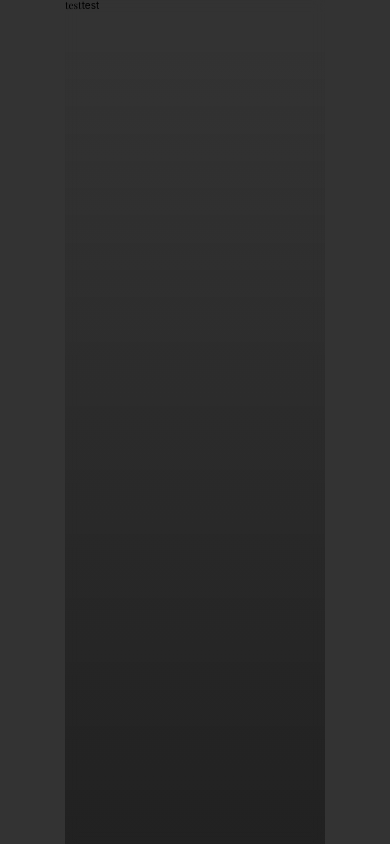
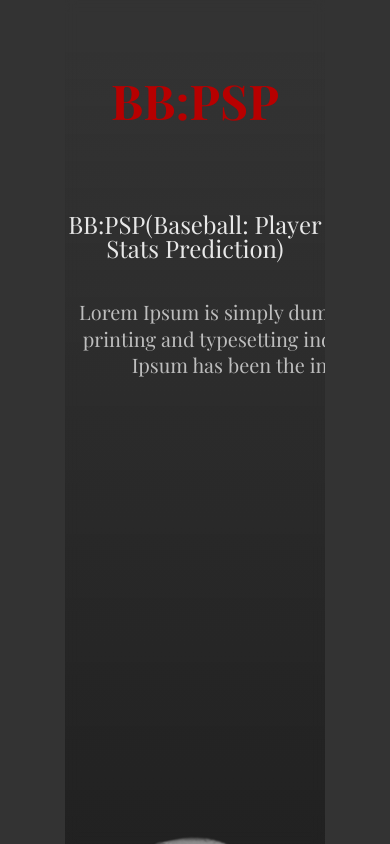
Before and after one commit to BB-PSP/BB-PSP-client, a Next.js app: page / in a window 390 px wide. Built offline with nearby package versions, Linux system fonts and the light colour scheme.

Commit message:
perf: :art: update media query

```diff
--- a/src/pages/index.tsx
+++ b/src/pages/index.tsx
@@ -3,7 +3,13 @@ import styled from 'styled-components';
 import { breakpoints } from '../styles/media';
 
 const Background = styled.div`
+  position: relative;
+  overflow: hidden;
   height: 100vh;
+  padding-top: 8vh;
+  text-align: center;
+  width: 66.66vw;
+  margin: 0 auto;
   background: linear-gradient(
     360deg,
     rgba(0, 0, 0, 0.37) -6.53%,
@@ -11,32 +17,101 @@ const Background = styled.div`
     rgba(51, 51, 51, 0) 94.15%
   );
   backdrop-filter: blur(6px);
+`;
+
+const Title = styled.p`
+  font-family: 'PlayfairDisplayBold';
   ${breakpoints.large} {
-    width: 66.66%;
-    margin: 0 auto;
-    font-size: 50px;
+    font-size: 1.6rem;
+    line-height: 2.13rem;
   }
-  ${breakpoints.medium} {
-    width: 66.66%;
-    margin: 0 auto;
-    font-size: 30px;
+  /* ${breakpoints.medium} {
+  } */
+  ${breakpoints.small} {
+    font-size: 3.2rem;
+    line-height: 4.27rem;
   }
+  color: #b70000;
+`;
+
+const SubTitle = styled.p`
+  font-family: 'PlayfairDisplayRegular';
+  color: #e8e8e8;
+  ${breakpoints.large} {
+    font-size: 0.6rem;
+    padding-top: 6.75vh;
+  }
+  /* ${breakpoints.medium} {
+    padding-top: 6.75vh;
+  } */
   ${breakpoints.small} {
-    width: 66.66%;
-    margin: 0 auto;
-    font-size: 10px;
+    font-size: 1.6rem;
+    padding-top: 5.33rem;
   }
 `;
 
-const Test = styled.span`
+const DescriptionBox = styled.div`
+  margin: 0 auto;
+  ${breakpoints.large} {
+    padding-top: 1.33rem;
+    width: 13.33rem;
+  }
+  /* ${breakpoints.medium} {
+    width: 25.8vw;
+  } */
+  ${breakpoints.small} {
+    padding-top: 2.66rem;
+    width: 26.66rem;
+  }
+`;
+
+const Description = styled.p`
   font-family: 'PlayfairDisplayRegular';
+  ${breakpoints.large} {
+    font-size: 0.66rem;
+    line-height: 0.89rem;
+  }
+  ${breakpoints.small} {
+    font-size: 1.33rem;
+    line-height: 1.77rem;
+  }
+  color: #bebebe;
+`;
+
+const HomeImageBox = styled.div`
+  height: 100%;
+  padding: 0 9.14vw;
+  opacity: 50%;
+  ${breakpoints.large} {
+    margin-top: 5.3vh;
+  }
+  ${breakpoints.medium} {
+    margin-top: 27vh;
+  }
+  ${breakpoints.small} {
+    margin-top: 53vh;
+  }
+`;
+
+const HomeImage = styled.img`
+  max-width: 100%;
+  height: auto;
 `;
 
 const Home: NextPage = () => {
   return (
     <Background>
-      <Test>test</Test>
-      <span>test</span>
+      <Title>BB:PSP</Title>
+      <SubTitle>BB:PSP(Baseball: Player Stats Prediction)</SubTitle>
+      <DescriptionBox>
+        <Description>
+          Lorem Ipsum is simply dummy text of the printing and typesetting
+          industry. Lorem Ipsum has been the industry's
+        </Description>
+      </DescriptionBox>
+      <HomeImageBox>
+        <HomeImage src="image/home.png" />
+      </HomeImageBox>
     </Background>
   );
 };
--- a/src/styles/GlobalStyle.ts
+++ b/src/styles/GlobalStyle.ts
@@ -1,8 +1,12 @@
 import { createGlobalStyle } from 'styled-components';
 import reset from 'styled-reset';
+import { breakpoints } from './media';
 
 const GlobalStyle = createGlobalStyle`
   ${reset}
+  html{
+    font-size: 10px;
+  }
   * {
     box-sizing: border-box;
   }
@@ -30,6 +34,21 @@ const GlobalStyle = createGlobalStyle`
     width: 100%;
     height: 100%;
   }
+  ${breakpoints.small} {
+    html {
+      font-size: 15px;
+    }
+  }
+  ${breakpoints.medium} {
+    html {
+      font-size: 20px;
+    }
+  }
+  ${breakpoints.large} {
+    html {
+      font-size: 30px;
+    }
+  }
 `;
 
 export default GlobalStyle;
--- a/src/styles/media.ts
+++ b/src/styles/media.ts
@@ -1,8 +1,8 @@
 // airbnb css-in-javascript naming guide
 const breakpoints = {
-  small: '@media (max-width: 639px)',
-  medium: '@media (max-width: 1047px)',
-  large: '@media (min-width: 1048px)',
+  small: '@media all and (max-width: 767px)',
+  medium: '@media all and (min-width: 768px) and (max-width: 1023px) ',
+  large: '@media all and (min-width: 1024px)',
 };
 
 export { breakpoints };
```
